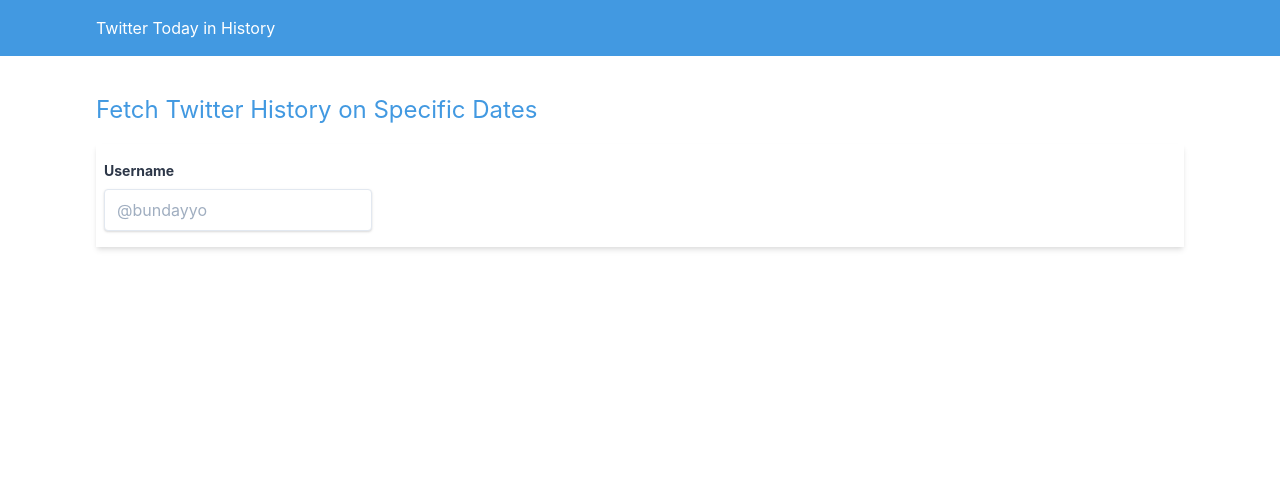
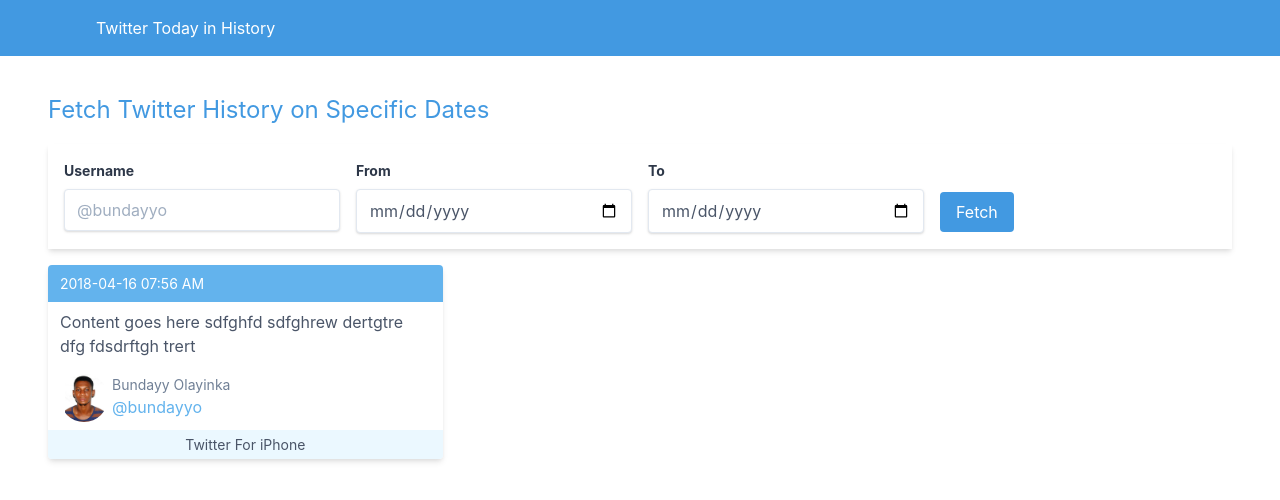
Before and after one commit to bunday/react-demo, a React (Create React App) app: page / in a window 1280 px wide. Shown: the top 500 px of the page. Built offline with nearby package versions, Linux system fonts and the light colour scheme.

Commit message:
tweet card design

```diff
--- a/src/components/BodyContent.js
+++ b/src/components/BodyContent.js
@@ -1,4 +1,5 @@
-import React, {Component} from 'react'
+import React, { Component } from 'react'
+import passport from '../img/passport.jpg'
 
 class BodyContent extends Component {
 
@@ -9,22 +10,68 @@
     }
 
     handleChange = (event) => {
-        const {name, value} = event.target;
-        this.setState({ [name]: value} )
+        const { name, value } = event.target;
+        this.setState({ [name]: value })
     }
 
-    render () {
+    render() {
         return (
-            <main className="px-24 py-5">
+            <main className="px-12 py-5">
                 <div className="py-4">
                     <h2 className="text-blue-500 text-2xl">Fetch Twitter History on Specific Dates</h2>
                 </div>
                 <div className="shadow-md py-4 px-2 flex">
-                    <div className="w-1/4">
-                    <label className="block text-gray-800 font-bold text-sm mb-2">
-                        Username
-                    </label>
-                    <input placeholder="@bundayyo" className="shadow appearance-none border rounded w-full py-2 px-3 text-gray-700" value={this.state.username} name="username" onChange={this.handleChange}/>
+                    <div className="w-1/4 px-2">
+                        <label className="block text-gray-800 font-bold text-sm mb-2">
+                            Username
+                        </label>
+                        <input placeholder="@bundayyo" type="text" className="shadow appearance-none border rounded w-full py-2 px-3 text-gray-700" value={this.state.username} name="username" onChange={this.handleChange} />
+                    </div>
+                    <div className="w-1/4 px-2">
+                        <label className="block text-gray-800 font-bold text-sm mb-2">
+                            From
+                        </label>
+                        <input placeholder="01-01-2018" type="date" className="shadow appearance-none border rounded w-full py-2 px-3 text-gray-700" value={this.state.startDate} name="startDate" onChange={this.handleChange} />
+                    </div>
+                    <div className="w-1/4 px-2">
+                        <label className="block text-gray-800 font-bold text-sm mb-2">
+                            To
+                        </label>
+                        <input placeholder="01-01-2019" type="date" className="shadow appearance-none border rounded w-full py-2 px-3 text-gray-700" value={this.state.endDate} name="endDate" onChange={this.handleChange} />
+                    </div>
+                    <div className="w-1/4 px-2">
+                        <button className="bg-blue-500 px-4 py-2 rounded text-white mt-8">
+                            Fetch
+                        </button>
+                    </div>
+
+                </div>
+                <div className="flex mt-4">
+                    {/* Username: usernamee */}
+
+                    {/* <div>
+                        <meta name="twitter:card" content="summary" />
+                        <meta name="twitter:site" content="@flickr" />
+                        <meta name="twitter:title" content="Small Island Developing States Photo Submission" />
+                        <meta name="twitter:description" content="View the album on Flickr." />
+                        <meta name="twitter:image" content="https://farm6.staticflickr.com/5510/14338202952_93595258ff_z.jpg" />
+                    </div> */}
+                    <div className="shadow-md rounded w-1/3">
+                        <div>
+                            <p className="bg-blue-400 rounded-t text-sm py-2 px-3 text-white">2018-04-16 07:56 AM</p>
+                            <p className="text-gray-700 py-2 px-3">Content goes here sdfghfd sdfghrew dertgtre dfg fdsdrftgh trert </p>
+                            <div className="py-2 px-3 flex">
+                                <img src={passport} className="w-12 h-12 mr-1 rounded-full object-contain" />
+                                <div>
+                                    <p className="text-gray-600 text-sm">
+                                        Bundayy Olayinka
+                            </p>
+                                    <a href="#" className="text-blue-400"> @bundayyo </a>
+                                </div>
+                            </div>
+                            <p className="bg-blue-100 rounded-b text-center text-sm py-1 px-3 text-gray-700">Twitter For iPhone</p>
+
+                        </div>
                     </div>
 
                 </div>
```
Also changed, not shown: src/img/passport.jpg (added).
